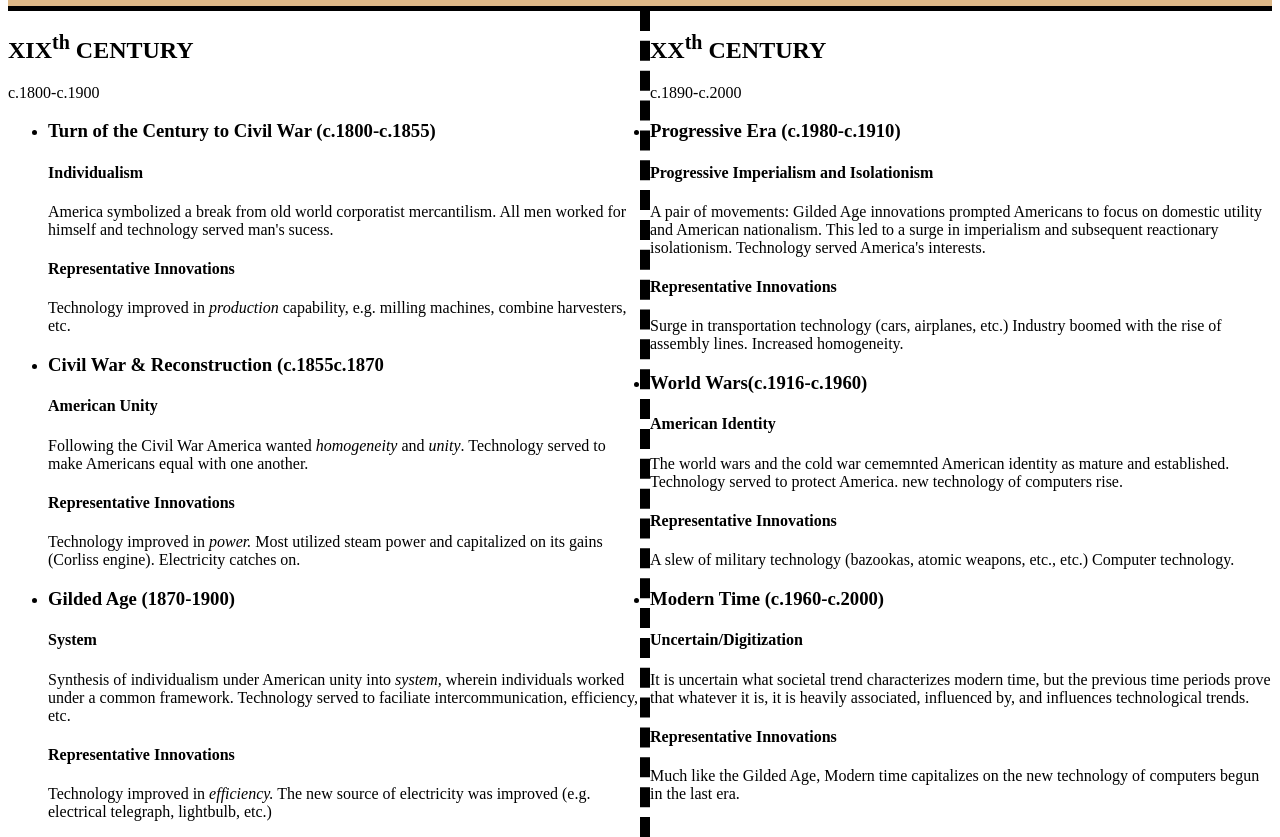
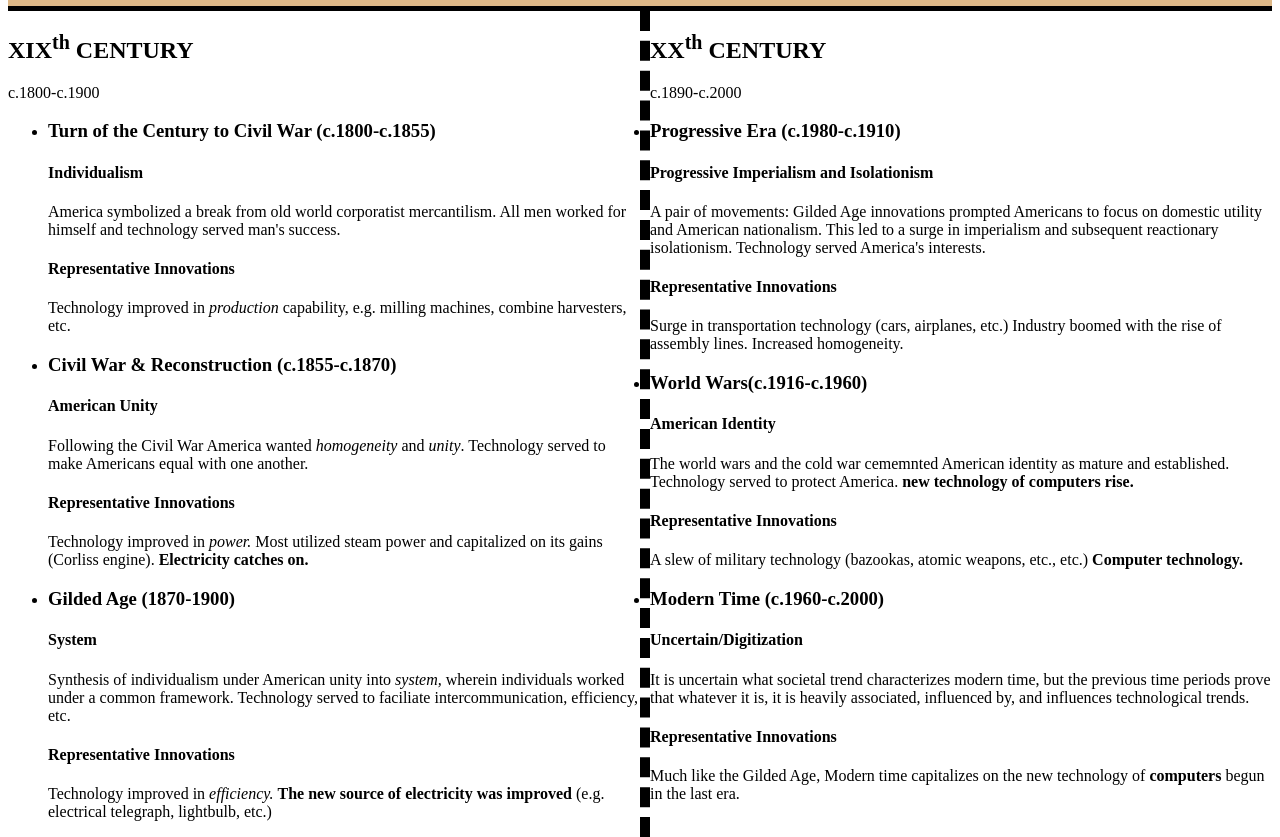
Before and after one commit to viatulus/gildedageproject, a plain HTML site: page main.html in a window 1280 px wide. Shown: the part 92-929 px from the top of the page. Drawn offline with Linux system fonts and the light colour scheme.

Commit message:
Update main.html

```diff
--- a/main.html
+++ b/main.html
@@ -22,18 +22,18 @@
           <div>
             <h3>Turn of the Century to Civil War (c.1800-c.1855)</h3>
             <h4>Individualism</h4>
-            <p>America symbolized a break from old world corporatist mercantilism. All men worked for himself and technology served man's sucess.</p>
+            <p>America symbolized a break from old world corporatist mercantilism. All men worked for himself and technology served man's success.</p>
             <h4>Representative Innovations</h4>
             <p>Technology improved in <em>production</em> capability, e.g. milling machines, combine harvesters, etc.</p>
           </div>
         </li>
         <li>
           <div>
-            <h3>Civil War & Reconstruction (c.1855c.1870</h3>
+            <h3>Civil War & Reconstruction (c.1855-c.1870)</h3>
             <h4>American Unity</h4>
             <p>Following the Civil War America wanted <em>homogeneity</em> and <em>unity</em>. Technology served to make Americans equal with one another.</p>
             <h4>Representative Innovations</h4>
-            <p>Technology improved in <em>power.</em> Most utilized steam power and capitalized on its gains (Corliss engine). <heavy>Electricity catches on.</heavy></p>
+            <p>Technology improved in <em>power.</em> Most utilized steam power and capitalized on its gains (Corliss engine). <strong>Electricity catches on.</strong></p>
           </div>
         </li>
         <li>
@@ -42,7 +42,7 @@
             <h4>System</h4>
             <p>Synthesis of individualism under American unity into <em>system,</em> wherein individuals worked under a common framework. Technology served to faciliate intercommunication, efficiency, etc.</p>
             <h4>Representative Innovations</h4>
-            <p style="text-style: underline;">Technology improved in <em>efficiency.</em> <heavy>The new source of electricity was improved</heavy> (e.g. electrical telegraph, lightbulb, etc.)</p>
+            <p style="text-style: underline;">Technology improved in <em>efficiency.</em> <strong>The new source of electricity was improved</strong> (e.g. electrical telegraph, lightbulb, etc.)</p>
           </div>
         </li>
       </ul>
@@ -66,9 +66,9 @@
           <div>
             <h3>World Wars(c.1916-c.1960)</h3>
             <h4>American Identity</h4>
-            <p>The world wars and the cold war cememnted American identity as mature and established. Technology served to protect America. <heavy>new technology of computers rise.</heavy></p>
+            <p>The world wars and the cold war cememnted American identity as mature and established. Technology served to protect America. <strong>new technology of computers rise.</strong></p>
             <h4>Representative Innovations</h4>
-            <p>A slew of military technology (bazookas, atomic weapons, etc., etc.) <heavy>Computer technology.</heavy></p>
+            <p>A slew of military technology (bazookas, atomic weapons, etc., etc.) <strong>Computer technology.</strong></p>
           </div>
         </li>
         <li>
@@ -77,7 +77,7 @@
             <h4>Uncertain/Digitization</h4>
             <p>It is uncertain what societal trend characterizes modern time, but the previous time periods prove that whatever it is, it is heavily associated, influenced by, and influences technological trends.</p>
            <h4>Representative Innovations</h4>
-            <p>Much like the Gilded Age, Modern time capitalizes on the new technology of <heavy>computers</heavy> begun in the last era. </p>
+            <p>Much like the Gilded Age, Modern time capitalizes on the new technology of <strong>computers</strong> begun in the last era. </p>
           </div>
         </li>
       </ul>
```
